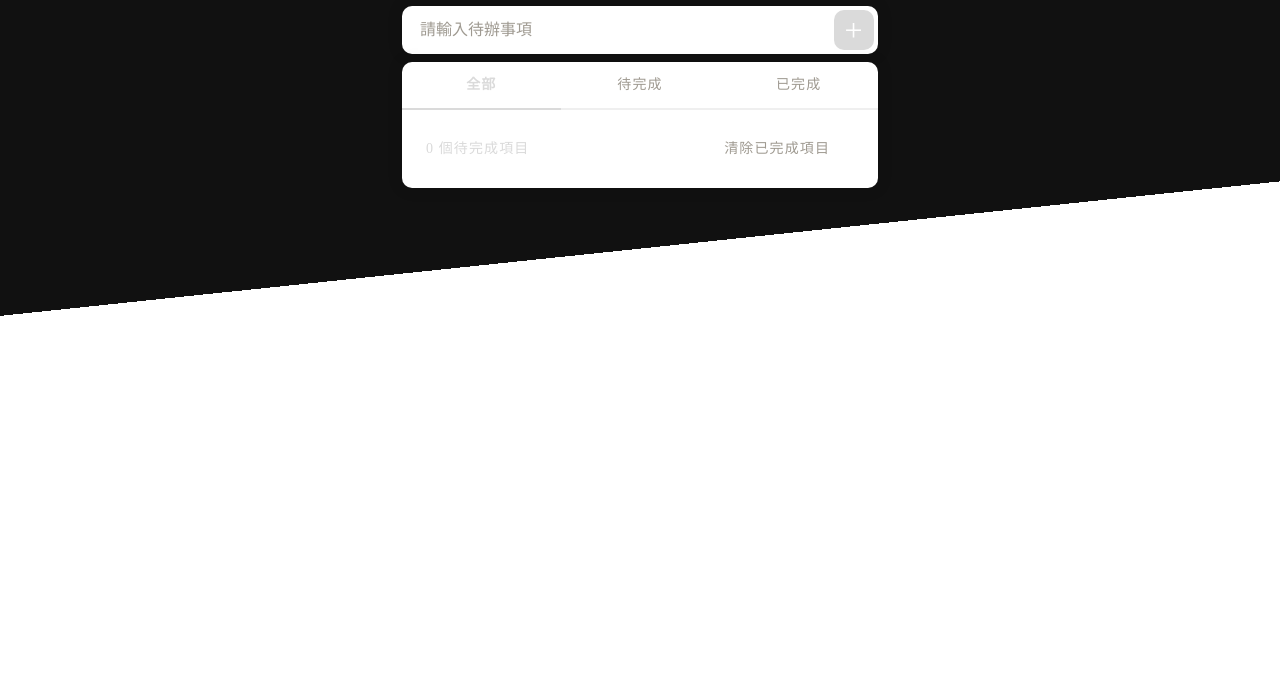
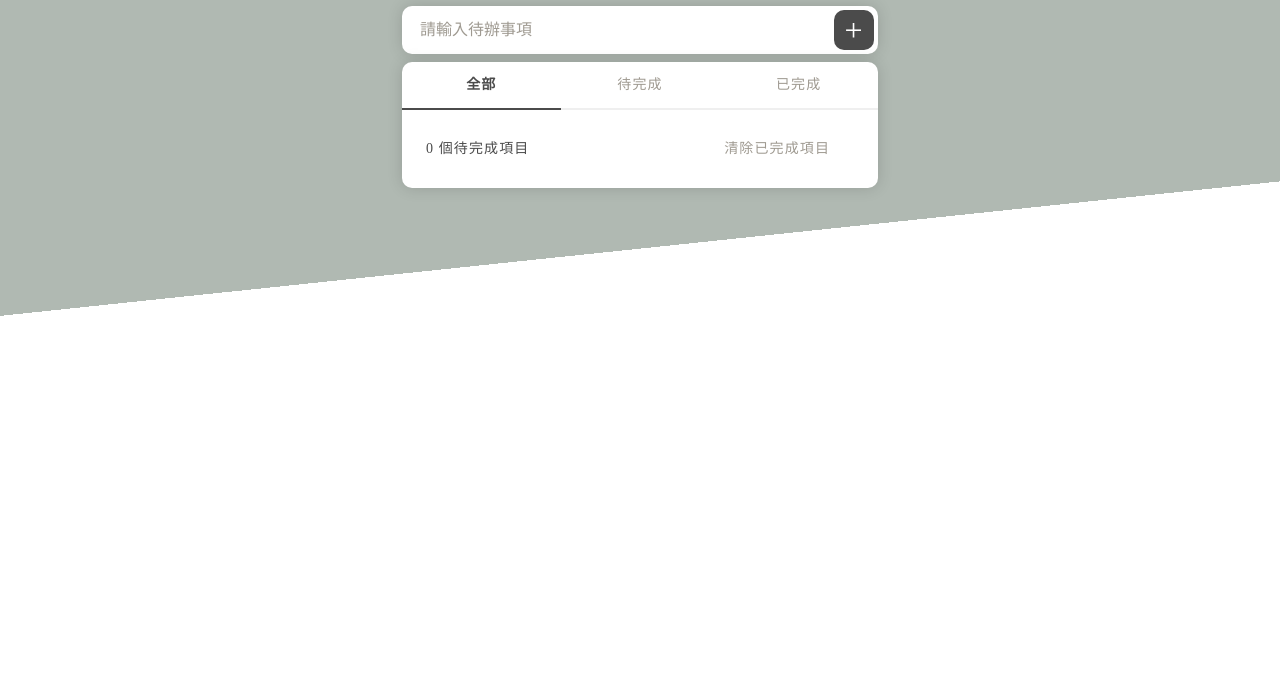
Before and after one commit to AllenW1991/project.5_todolist, a plain HTML site: page index.html in a window 1280 px wide. Shown: the part 114-800 px from the top of the page. Drawn offline with nearby package versions, Linux system fonts and the light colour scheme; a web font is replaced by a local one.

Commit message:
color change

```diff
--- a/index.html
+++ b/index.html
@@ -7,11 +7,9 @@
   <meta name="viewport" content="width=device-width, initial-scale=1.0">
   <title>Document</title>
   <link rel="stylesheet" href="https://cdnjs.cloudflare.com/ajax/libs/meyer-reset/2.0/reset.min.css
-
-
-
     ">
   <link rel="stylesheet" href="./scss/main.css">
+
 </head>
 
 <body>
@@ -66,5 +64,5 @@
     </div>
   </div>
 </body>
-
+<script src="./index.js"></script>
 </html>
--- a/scss/main.scss
+++ b/scss/main.scss
@@ -1,5 +1,5 @@
-@import url("https://fonts.googleapis.com/earlyaccess/notosanstc.css");
-@import url("https://fonts.googleapis.com/css?family=Baloo+Tamma+2:600, 700");
+@import url('https://fonts.googleapis.com/earlyaccess/notosanstc.css');
+@import url('https://fonts.googleapis.com/css?family=Baloo+Tamma+2:600, 700');
 
 * {
   box-sizing: border-box;
@@ -8,8 +8,8 @@ html {
   font-size: 16px;
   -webkit-tap-highlight-color: transparent;
 }
-$default: #111111;
-$dark: rgb(218, 218, 218);
+$default: #b0b9b2;
+$dark: rgb(75, 75, 75);
 $gray: #9f9a91;
 $light: #efefef;
 body {
@@ -25,7 +25,7 @@ h1 {
   text-align: center;
   font-size: 3rem;
   margin-bottom: 1.5rem;
-    font-family: "Baloo Tamma 2";
+  font-family: 'Baloo Tamma 2';
   letter-spacing: 0.5rem;
   font-weight: bold;
   @media (max-width: 575px) {
@@ -49,7 +49,7 @@ h1 {
   background: #fff;
   box-shadow: 0 0 15px 0 rgba(0, 0, 0, 0.15);
 }
-input[type="text"] {
+input[type='text'] {
   width: 100%;
   border: 0;
   outline: 0;
@@ -124,7 +124,7 @@ input[type="text"] {
       width: 1rem;
       height: 1rem;
       background: #000;
-            background-image: url("https://i.imgur.com/7Q4RjFx.jpg");
+      background-image: url('https://i.imgur.com/7Q4RjFx.jpg');
       background-size: contain;
       @media (max-width: 575px) {
         opacity: 1;
@@ -181,7 +181,7 @@ input[type="text"] {
     margin: 0;
   }
   span::before {
-        content: "";
+    content: '';
     position: absolute;
     left: 0.5rem;
     top: 50%;
@@ -194,7 +194,7 @@ input[type="text"] {
     transition: 0.3s ease;
   }
   span::after {
-        content: "";
+    content: '';
     position: absolute;
     left: 14px;
     top: 27%;
```
Also changed, not shown: scss/main.css, 1 other file. Lines whose indentation alone changed are shown as unchanged.
